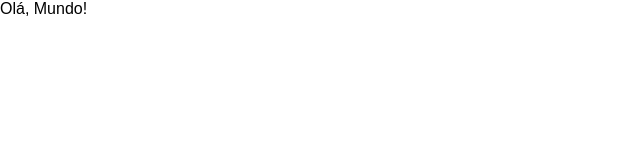
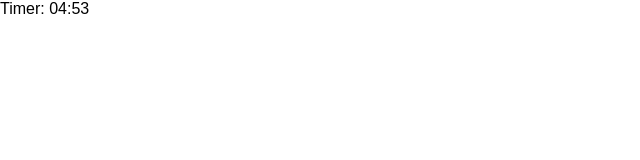
Before and after one commit to kauanhindlmayer/react-pomodoro-timer, a React (Create React App) app: page / in a window 1280 px wide. Shown: the top 160 px of the page, without its empty margins (0-640 px from the left). Built offline with nearby package versions, Linux system fonts and the light colour scheme.

Commit message:
Converting seconds to time

```diff
--- a/src/App.tsx
+++ b/src/App.tsx
@@ -4,7 +4,7 @@
 function App() {
   return (
     <div className="App">
-      <PomodoroTimer defaultPomodoroTime={1500} />
+      <PomodoroTimer defaultPomodoroTime={300} />
     </div>
   );
 }
--- a/src/components/pomodoro_timer.tsx
+++ b/src/components/pomodoro_timer.tsx
@@ -1,5 +1,6 @@
 import React from 'react';
 import { useInterval } from '../hooks/user_interval';
+import { secondsToTime } from '../utils/seconds_to_time';
 
 interface Props {
   defaultPomodoroTime: number;
@@ -12,5 +13,5 @@
     setMainTime(mainTime - 1);
   }, 1000);
 
-  return <div>Olá, Mundo!</div>;
+  return <div>Timer: {secondsToTime(mainTime)}</div>;
 }
--- /dev/null
+++ b/src/utils/seconds_to_time.ts
@@ -0,0 +1,6 @@
+export function secondsToTime(seconds: number): string {
+  const zeroLeft = (n: number) => Math.floor(n).toString().padStart(2, '0');
+  const min = zeroLeft((seconds / 60) % 60);
+  const sec = zeroLeft((seconds % 60) % 60);
+  return `${min}:${sec}`;
+}
```
